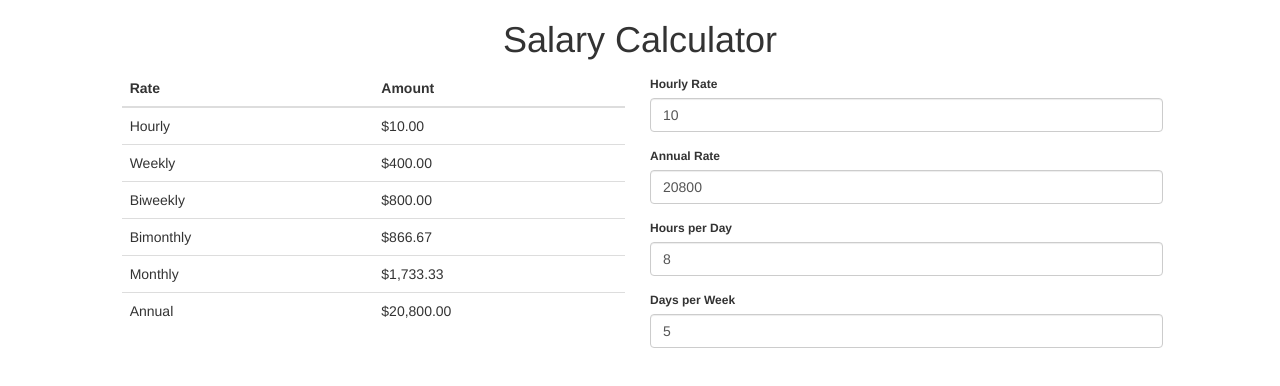
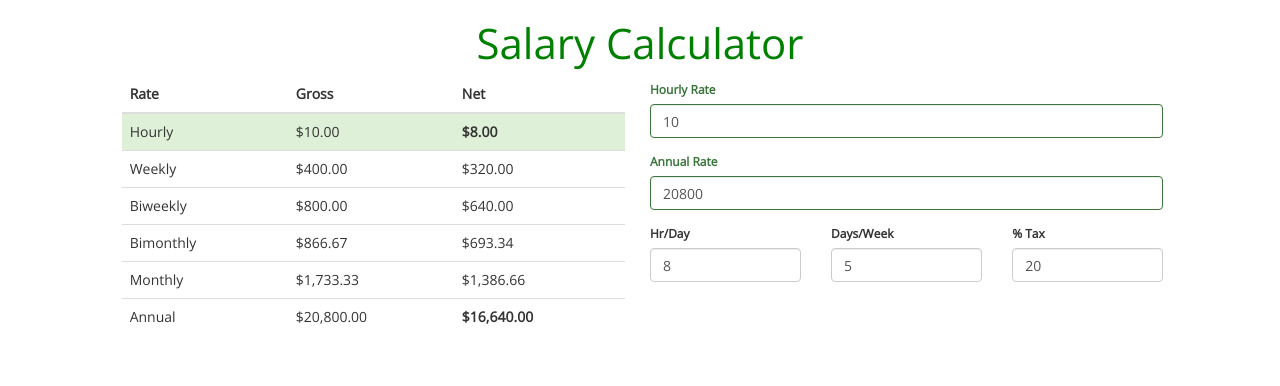
Before and after one commit to frodare/salaryCalculator, a plain HTML site: page index.html in a window 1280 px wide. Drawn offline with nearby package versions, Linux system fonts and the light colour scheme.

Commit message:
added colors

```diff
--- a/app.js
+++ b/app.js
@@ -37,6 +37,10 @@ app.controller('SalaryCalculatorController', function ($scope) {
 		$scope.sal.hourly = round($scope.sal.hourly);
 	}
 
+	function roundAnnualRate() {
+		$scope.sal.annual = round($scope.sal.annual);
+	}
+
 	function calcBiMonthly() {
 		var sal = $scope.sal;
 		sal.bimonthly = round(sal.annual / 24);
@@ -52,13 +56,36 @@ app.controller('SalaryCalculatorController', function ($scope) {
 		sal.monthly = round(sal.annual / 12);
 	}
 
+	function calcNet(key){
+		var sal = $scope.sal,
+			tax = (sal.tax/100);
+		sal[key + 'Net'] = round(sal[key] - (sal[key] * tax));
+	}
+
+	function calcNets(){
+		calcNet('hourly');
+		calcNet('weekly');
+		calcNet('biweekly');
+		calcNet('bimonthly');
+		calcNet('monthly');
+		calcNet('annual');
+	}
+
+	function calcOthers() {
+		calcBiMonthly();
+		calcBiWeekly();
+		calcMonthly();
+		calcNets();
+	}
+
 	$scope.calculateByHour = function () {
 		var sal = $scope.sal;
 		sal.weekly = sal.hourly * sal.hoursPerDay * sal.daysPerWeek;
 		sal.annual = sal.weekly * 52;
-		calcBiMonthly();
-		calcBiWeekly();
-		calcMonthly();
+		roundAnnualRate();
+		calcOthers();
+		sal.setByHourly = true;
+		sal.setByAnnual = false;
 	};
 
 	$scope.calculateByYear = function () {
@@ -66,15 +93,16 @@ app.controller('SalaryCalculatorController', function ($scope) {
 		sal.weekly = sal.annual / sal.hoursPerDay / sal.daysPerWeek
 		sal.hourly = sal.weekly / 52;
 		roundHourlyRate();
-		calcBiMonthly();
-		calcBiWeekly();
-		calcMonthly();
+		calcOthers();
+		sal.setByHourly = false;
+		sal.setByAnnual = true;
 	};
 
 	$scope.sal = {
 		hourly: 10,
 		hoursPerDay: 8,
-		daysPerWeek: 5
+		daysPerWeek: 5,
+		tax: 20
 	};
 
 	$scope.calculateByHour();
--- a/index.html
+++ b/index.html
@@ -2,15 +2,22 @@
 <html lang="en" ng-app="salCalc">
 <head>
 	<meta charset="UTF-8">
+	<link href='http://fonts.googleapis.com/css?family=Open+Sans:400,300' rel='stylesheet' type='text/css'>
 	<link href="bower_components/twitter/dist/css/bootstrap.css" rel="stylesheet"></link>
 	<title>Salary Calulator</title>
 	<script src="bower_components/angular/angular.js"></script>
 	<script src="app.js"></script>
 
 	<style>
+		body {
+			font-family: 'Open Sans', sans-serif;
+		}
+
 		h1 {
 			text-align: center;
 			font-weight: 100;
+			font-size:3em;
+			color:green;
 		}
 	</style>
 </head>
@@ -24,34 +31,41 @@
 			<table class="table">
 				<thead>
 					<tr>
-						<th style="width:50%;">Rate</th>
-						<th>Amount</th>
+						<th style="width:33%;">Rate</th>
+						<th style="width:33%;">Gross</th>
+						<th>Net</th>
 					</tr>
 				</thead>
 				<tbody>
-					<tr>
+					<tr ng-class="{success: sal.setByHourly}">
 						<td>Hourly</td>
 						<td>{{ sal.hourly  | currency}}</td>
+						<td><strong>{{ sal.hourlyNet  | currency}}</strong></td>
 					</tr>
 					<tr>
 						<td>Weekly</td>
 						<td>{{ sal.weekly  | currency}}</td>
+						<td>{{ sal.weeklyNet  | currency}}</td>
 					</tr>
 					<tr>
 						<td>Biweekly</td>
 						<td>{{ sal.biweekly  | currency}}</td>
+						<td>{{ sal.biweeklyNet  | currency}}</td>
 					</tr>
 					<tr>
 						<td>Bimonthly</td>
 						<td>{{ sal.bimonthly  | currency}}</td>
+						<td>{{ sal.bimonthlyNet  | currency}}</td>
 					</tr>
 					<tr>
 						<td>Monthly</td>
 						<td>{{ sal.monthly  | currency}}</td>
+						<td>{{ sal.monthlyNet  | currency}}</td>
 					</tr>
-					<tr>
+					<tr ng-class="{success: sal.setByAnnual}">
 						<td>Annual</td>
 						<td>{{ sal.annual  | currency}}</td>
+						<td><strong>{{ sal.annualNet  | currency}}</strong></td>
 					</tr>
 				</tbody>
 			</table>
@@ -60,33 +74,44 @@
 
 		<div class="col-sm-5 input-sm">
 
-			<div class="form-group">
+			<div class="form-group has-success">
 				<label class="control-label">Hourly Rate</label>
 				<div class="">
 					<input type="text" class="form-control" fro-integer ng-model="sal.hourly" ng-change="calculateByHour()"/>
 				</div>
 			</div>
 
-			<div class="form-group">
+			<div class="form-group has-success">
 				<label class="control-label">Annual Rate</label>
 				<div class="">
 					<input type="text" class="form-control" fro-integer ng-model="sal.annual" ng-change="calculateByYear()"/>
 				</div>
 			</div>
 
-			<div class="form-group">
-				<label class="control-label">Hours per Day</label>
+			<div class="row">
+
+				<div class="form-group col-sm-4">
+					<label class="control-label">Hr/Day</label>
 					<div class="">
 						<input type="text" class="form-control" fro-integer ng-model="sal.hoursPerDay" ng-change="calculateByHour()"/>
 					</div>
 				</div>
 
-			<div class="form-group">
-				<label class="control-label">Days per Week</label>
+				<div class="form-group col-sm-4">
+					<label class="control-label">Days/Week</label>
 					<div class="">
 						<input type="text" class="form-control" fro-integer ng-model="sal.daysPerWeek" ng-change="calculateByHour()"/>
 					</div>
 				</div>
+
+				<div class="form-group col-sm-4">
+					<label class="control-label">% Tax</label>
+					<div class="">
+						<input type="text" class="form-control" fro-integer ng-model="sal.tax" ng-change="calculateByHour()"/>
+					</div>
+				</div>
+			</div>
+
 		</div>
 
 
```
Lines whose indentation alone changed are shown as unchanged.
